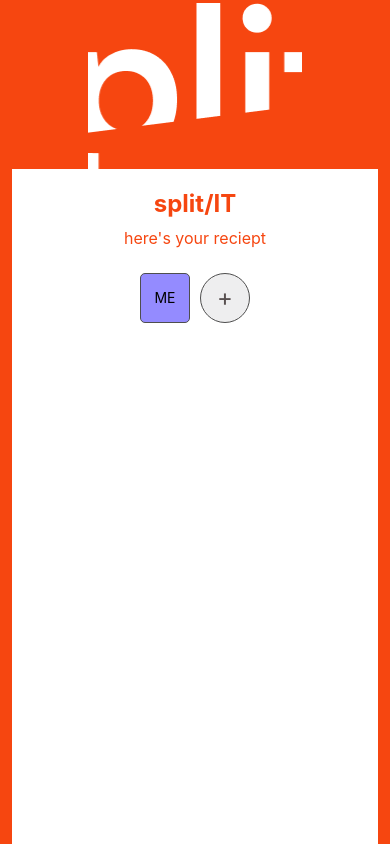
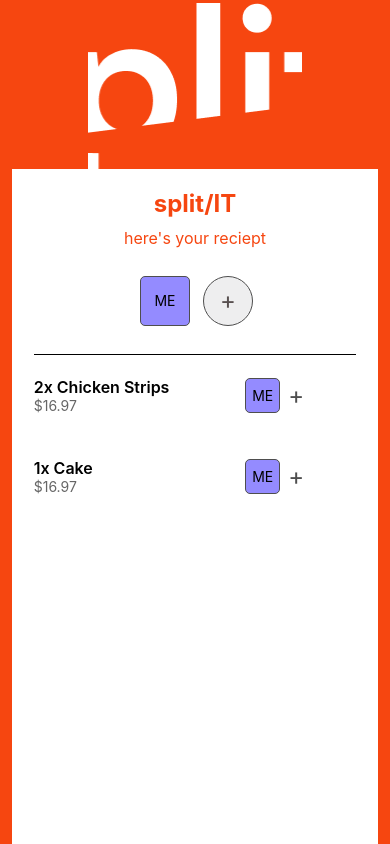
Before and after one commit to splitt-org/app, a React Native app: screen /SplitScreen in a window 390 px wide. Built offline with nearby package versions, Linux system fonts and the light colour scheme.

Commit message:
feat: add mock reciept data (#5)

```diff
--- a/package.json
+++ b/package.json
@@ -16,7 +16,8 @@
     "expo-font": "^11.10.2",
     "expo-status-bar": "~1.11.1",
     "react": "18.2.0",
-    "react-native": "0.73.2"
+    "react-native": "0.73.2",
+    "expo-checkbox": "~2.7.0"
   },
   "devDependencies": {
     "@babel/core": "^7.20.0",
--- /dev/null
+++ b/src/components/Divider.tsx
@@ -0,0 +1,20 @@
+import {
+    StyleSheet,
+    View,
+  } from "react-native";
+
+function Divider() {
+  return (
+    <View
+    style={{
+      borderBottomColor: 'black',
+      borderBottomWidth: StyleSheet.hairlineWidth,
+      width: '88%',
+      paddingBottom: 10,
+      paddingTop: 10,
+      alignSelf: 'center'
+    }}/>
+  )
+}
+
+export default Divider
--- a/src/screens/SplitScreen.tsx
+++ b/src/screens/SplitScreen.tsx
@@ -1,6 +1,5 @@
 import { useState } from "react";
 import {
-  StyleSheet,
   Text,
   View,
   TouchableOpacity,
@@ -8,29 +7,18 @@ import {
   Modal,
   TextInput,
 } from "react-native";
+import Divider from "../components/Divider";
+import { styles } from "../styles/SplitScreen";
+import Checkbox from "expo-checkbox";
 
-function SplitScreen() {
-  const [personList, setPersonList] = useState([
-    {
-      name: "ME",
-      color: "#948BFF",
-      pressed: false,
-      deletable: false,
-    },
-  ]);
-  const [addPersonModalOpen, setAddPersonModalOpen] = useState(false);
-  const [nameInput, setNameInput] = useState("");
-  const addPerson = (name: string, color: string, pressed: boolean) => {
-    setPersonList((prevList) => [
-      ...prevList,
-      {
-        name: name,
-        color: color,
-        pressed: pressed,
-        deletable: true,
-      },
-    ]);
-  };
+type person = {
+  name: string;
+  color: string;
+  pressed: boolean;
+  deletable: boolean;
+};
+
+function getColor() {
   const colors = [
     "#FFA68B",
     "#948BFF",
@@ -40,17 +28,83 @@ function SplitScreen() {
     "#EEAEE7",
     "#FB8080",
   ];
+  const randomIndex = Math.floor(Math.random() * colors.length);
+  return colors[randomIndex];
+}
+function defaultPerson() {
+  return [
+    {
+      name: "ME",
+      color: "#948BFF",
+      pressed: true,
+      deletable: false,
+    },
+  ]
+}
+function SplitScreen() {
+  const [personList, setPersonList] = useState(defaultPerson());
+  const [items, setItems] = useState([
+    {
+      title: "2x Chicken Strips",
+      price: 16.97,
+      people: defaultPerson()
+    },
+    {
+      title: "1x Cake",
+      price: 16.97,
+      people: defaultPerson()
+    },
+  ]);
+  const [itemIndex, setItemIndex] = useState(0);
+  const [addPersonModalOpen, setAddPersonModalOpen] = useState(false);
+  const [splitWithModalOpen, setSplitWithModalOpen] = useState(false);
+  const [isChecked, setChecked] = useState(false);
+  const [nameInput, setNameInput] = useState("");
+  const addPerson = (name: string, color: string) => {
+    setPersonList((prevList) => [
+      ...prevList,
+      {
+        name: name,
+        color: color,
+        pressed: false,
+        deletable: true,
+      },
+    ]);
+    // Update all items to be in sync with personList
+    setItems((prevItems) =>
+    prevItems.map((item) => ({
+      ...item,
+      people: [...item.people, {
+        name: name,
+        color: color,
+        pressed: false,
+        deletable: true,
+      }],
+    }))
+  );
+  };
 
   const handleAddPerson = () => {
-    // TODO: Pass in random color
     if (nameInput == "") {
       return;
     }
-    const randomIndex = Math.floor(Math.random() * colors.length);
-    addPerson(nameInput, colors[randomIndex], false);
+    addPerson(nameInput, getColor());
     setAddPersonModalOpen(false);
     setNameInput("");
   };
+
+  const handleCheckBox = (people: any) => {
+    setChecked(!isChecked);
+    people[itemIndex].pressed = !isChecked
+    //person.pressed = !isChecked
+    //person = personList
+  };
+
+  const handleSplitWithPress = (index: number, close: boolean) => {
+    console.log("index")
+    setSplitWithModalOpen(close)
+    setItemIndex(index)
+  }
 
   return (
     <View style={styles.container}>
@@ -65,6 +119,7 @@ function SplitScreen() {
         <Text style={styles.splitTitle}>split/IT</Text>
         <Text style={styles.splitDescription}>here's your reciept</Text>
 
+        {/* People buttons */}
         <View style={styles.personButtons}>
           {personList.map((person, index) => (
             <TouchableOpacity
@@ -115,152 +170,84 @@ function SplitScreen() {
               </Modal>
             </>
           )}
+        </View>
 
-          <View style={styles.divider} />
-        </View>
+        <Divider />
+
+        {items.map((item, index) => (
+          <View key={index} style={styles.recieptItemContainer}>
+            <View style={styles.itemDetails}>
+              <Text style={styles.title}>{item.title}</Text>
+              <Text style={styles.price}>${item.price}</Text>
+            </View>
+
+            <View style={styles.smallPersonButtons}>
+              {item.people.map(
+                (person, index) =>
+                  person.pressed && (
+                    <View
+                      key={index}
+                      style={[
+                        styles.squareAvatarFrameSmall,
+                        { backgroundColor: person.color },
+                      ]}
+                    >
+                      <Text>
+                        {person.deletable ? person.name[0].toUpperCase() : "ME"}
+                      </Text>
+                    </View>
+                  )
+              )}
+              <TouchableOpacity onPress={() => handleSplitWithPress(index, true)}>
+                <Text style={styles.plusButtonTextLight}>+</Text>
+              </TouchableOpacity>
+              {splitWithModalOpen && (
+                <>
+                  <Modal animationType="fade" transparent={true} visible={true}>
+                    <View style={styles.modalContainer}>
+                      <View style={styles.modalContent}>
+                        <TouchableOpacity
+                          style={styles.closeButton}
+                          onPress={() => handleSplitWithPress(index, false)}
+                        >
+                          <Text style={styles.closeButtonText}>X</Text>
+                        </TouchableOpacity>
+
+                        <Text style={styles.modalHeader}>Split With</Text>
+
+                        <Divider />
+
+                        {item.people.map((person, index) => (
+                          <View
+                            key={index}
+                            style={[
+                              {
+                                flexDirection: "row",
+                                justifyContent: "space-between",
+                                paddingVertical: 20,
+                                paddingHorizontal: 20,
+                              },
+                            ]}
+                          >
+                            <Checkbox
+                              onValueChange={() => handleCheckBox(item.people)}
+                              value={person.pressed}
+                            />
+
+                            <Text>{person.deletable ? person.name : "ME"}</Text>
+                          </View>
+                        ))}
+                      </View>
+                    </View>
+                  </Modal>
+                </>
+              )}
+            </View>
+          </View>
+        ))}
       </View>
     </View>
   );
 }
 
-const styles = StyleSheet.create({
-  container: {
-    flex: 1,
-    justifyContent: "space-evenly",
-    alignItems: "center",
-    backgroundColor: "#F64610",
-  },
-  topContainer: {
-    width: "100%",
-    height: "20%",
-    justifyContent: "center",
-    alignItems: "center",
-  },
-  bottomContainer: {
-    width: "94%",
-    height: "80%",
-    alignItems: "center",
-  },
-  img: {
-    marginTop: 30,
-    width: "55%",
-    objectFit: "contain",
-  },
-  splitTitle: {
-    fontSize: 24,
-    color: "#F64610",
-    fontWeight: "bold",
-    paddingTop: 20,
-    paddingBottom: 10,
-  },
-  splitDescription: {
-    fontSize: 16,
-    color: "#F64610",
-    paddingBottom: 20,
-  },
-  personButtons: {
-    flexDirection: "row",
-    flexWrap: "wrap",
-    alignItems: "center",
-    justifyContent: "center",
-  },
-  squareAvatarFrame: {
-    width: 50,
-    height: 50,
-    borderWidth: 1,
-    borderColor: "#4E4E4E",
-    borderRadius: 5,
-    margin: 5,
-    alignItems: "center",
-    justifyContent: "center",
-  },
-  plusButton: {
-    width: 50,
-    height: 50,
-    backgroundColor: "#EEEEEF",
-    justifyContent: "center",
-    alignItems: "center",
-    borderRadius: 50,
-    margin: 5,
-    borderWidth: 1,
-    borderColor: "#4E4E4E",
-  },
-  plusButtonText: {
-    fontSize: 24,
-    color: "#585050",
-  },
-  modalContainer: {
-    flex: 1,
-    alignItems: "center",
-    backgroundColor: "rgba(0, 0, 0, 0.5)",
-    position: "relative",
-    justifyContent: "flex-end", // Align modal container to the bottom
-  },
-  modalContent: {
-    backgroundColor: "white",
-    padding: 20,
-    borderRadius: 10,
-    width: "100%",
-    height: "60%",
-  },
-  modalHeader: {
-    fontSize: 24,
-    alignItems: "center",
-    justifyContent: "center",
-    alignSelf: "center",
-    paddingVertical: 10,
-  },
-  modalText: {
-    fontSize: 18,
-    marginBottom: 10,
-  },
-  input: {
-    borderWidth: 1,
-    borderColor: "#ccc",
-    borderRadius: 5,
-    padding: 10,
-    marginBottom: 15,
-  },
-  saveButton: {
-    backgroundColor: "#EEEEEF",
-    padding: 10,
-    borderRadius: 5,
-    alignItems: "center",
-    borderWidth: 1,
-    borderColor: "#4E4E4E",
-  },
-  saveButtonText: {
-    color: "#585050",
-    fontSize: 16,
-  },
-  divider: {
-    borderBottomWidth: 1,
-    borderBottomColor: "#ccc",
-    marginVertical: 10, // Adjust vertical spacing as needed
-  },
-  menu: {
-    position: "absolute",
-    backgroundColor: "white",
-    borderWidth: 1,
-    borderColor: "#ccc",
-    borderRadius: 5,
-    padding: 10,
-    zIndex: 1,
-  },
-  menuItem: {
-    paddingVertical: 5,
-    paddingHorizontal: 10,
-  },
-  closeButton: {
-    position: "absolute",
-    top: 10,
-    right: 10,
-    padding: 10,
-  },
-  closeButtonText: {
-    fontSize: 18,
-    color: "black",
-  },
-});
-
 export default SplitScreen;
--- /dev/null
+++ b/src/styles/SplitScreen.ts
@@ -0,0 +1,193 @@
+import { StyleSheet } from "react-native";
+
+export const styles = StyleSheet.create({
+    container: {
+      flex: 1,
+      justifyContent: "space-evenly",
+      alignItems: "center",
+      backgroundColor: "#F64610",
+    },
+    topContainer: {
+      width: "100%",
+      height: "20%",
+      justifyContent: "center",
+      alignItems: "center",
+    },
+    bottomContainer: {
+      width: "94%",
+      height: "80%",
+      alignItems: "center",
+    },
+    img: {
+      marginTop: 30,
+      width: "55%",
+      objectFit: "contain",
+    },
+    splitTitle: {
+      fontSize: 24,
+      color: "#F64610",
+      fontWeight: "bold",
+      paddingTop: 20,
+      paddingBottom: 10,
+    },
+    splitDescription: {
+      fontSize: 16,
+      color: "#F64610",
+      paddingBottom: 20,
+    },
+    personButtons: {
+      flexDirection: "row",
+      flexWrap: "wrap",
+      alignItems: "center",
+      justifyContent: "center",
+    },
+    smallPersonButtons: {
+      flexDirection: "row",
+      flexWrap: "wrap",
+      alignItems: "center",
+      justifyContent: "center",
+      width: '50%'
+    },
+    squareAvatarFrame: {
+      width: 50,
+      height: 50,
+      borderWidth: 1,
+      borderColor: "#4E4E4E",
+      borderRadius: 5,
+      margin: 8,
+      alignItems: "center",
+      justifyContent: "center",
+    },
+    squareAvatarFrameSmall: {
+      width: 35,
+      height: 35,
+      borderWidth: 1,
+      borderColor: "#4E4E4E",
+      borderRadius: 5,
+      margin: 3,
+      alignItems: "center",
+      justifyContent: "center",
+    },
+    plusButton: {
+      width: 50,
+      height: 50,
+      backgroundColor: "#EEEEEF",
+      justifyContent: "center",
+      alignItems: "center",
+      borderRadius: 50,
+      margin: 5,
+      borderWidth: 1,
+      borderColor: "#4E4E4E",
+    },
+    plusButtonText: {
+      fontSize: 24,
+      color: "#585050",
+    },
+    plusButtonTextLight: {
+      fontSize: 24,
+      color: "#4E4E4E",
+      margin: 5,
+    },
+    modalContainer: {
+      flex: 1,
+      alignItems: "center",
+      backgroundColor: "rgba(0, 0, 0, 0.5)",
+      position: "relative",
+      justifyContent: "flex-end", // Align modal container to the bottom
+    },
+    modalContent: {
+      backgroundColor: "white",
+      padding: 20,
+      borderRadius: 10,
+      width: "100%",
+      height: "60%",
+    },
+    modalHeader: {
+      fontSize: 24,
+      alignItems: "center",
+      justifyContent: "center",
+      alignSelf: "center",
+      paddingVertical: 10,
+    },
+    modalText: {
+      fontSize: 18,
+      marginBottom: 10,
+    },
+    input: {
+      borderWidth: 1,
+      borderColor: "#ccc",
+      borderRadius: 5,
+      padding: 10,
+      marginBottom: 15,
+    },
+    saveButton: {
+      backgroundColor: "#EEEEEF",
+      padding: 10,
+      borderRadius: 5,
+      alignItems: "center",
+      borderWidth: 1,
+      borderColor: "#4E4E4E",
+    },
+    saveButtonText: {
+      color: "#585050",
+      fontSize: 16,
+    },
+    divider: {
+      borderBottomWidth: 1,
+      borderBottomColor: "#ccc",
+      marginVertical: 10, // Adjust vertical spacing as needed
+    },
+    menu: {
+      position: "absolute",
+      backgroundColor: "white",
+      borderWidth: 1,
+      borderColor: "#ccc",
+      borderRadius: 5,
+      padding: 10,
+      zIndex: 1,
+    },
+    menuItem: {
+      paddingVertical: 5,
+      paddingHorizontal: 10,
+    },
+    closeButton: {
+      position: "absolute",
+      top: 10,
+      right: 10,
+      padding: 10,
+    },
+    closeButtonText: {
+      fontSize: 18,
+      color: "black",
+    },
+    recieptItemContainer: {
+      flexDirection: "row",
+      alignItems: "center",
+      justifyContent: "space-between",
+      paddingVertical: 20,
+      width: '88%',
+    },
+    itemDetails: {
+      flex: 1,
+      marginRight: 10,
+    },
+    title: {
+      fontSize: 16,
+      fontWeight: "600",
+    },
+    price: {
+      fontSize: 14,
+      color: "#666",
+    },
+    selectBox: {
+      width: '80%',
+      height: 40,
+      backgroundColor: '#f0f0f0',
+      justifyContent: 'center',
+      alignItems: 'center',
+      borderRadius: 5,
+      borderWidth: 1,
+      borderColor: '#ccc',
+      paddingHorizontal: 10,
+    },
+  });
```
Also changed, not shown: 1 other file (tests, documents, lock files or other folders).
